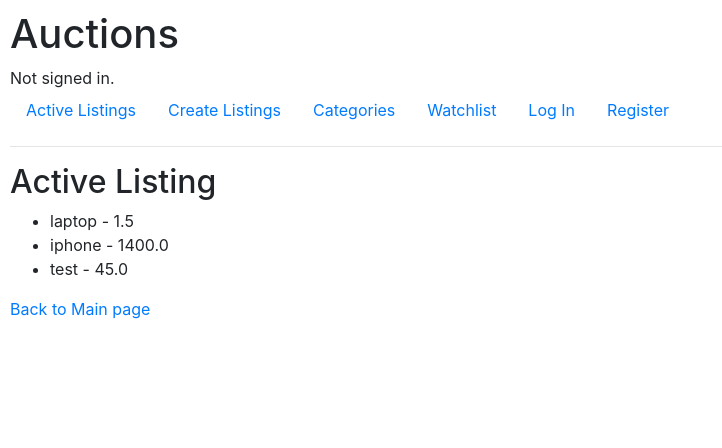
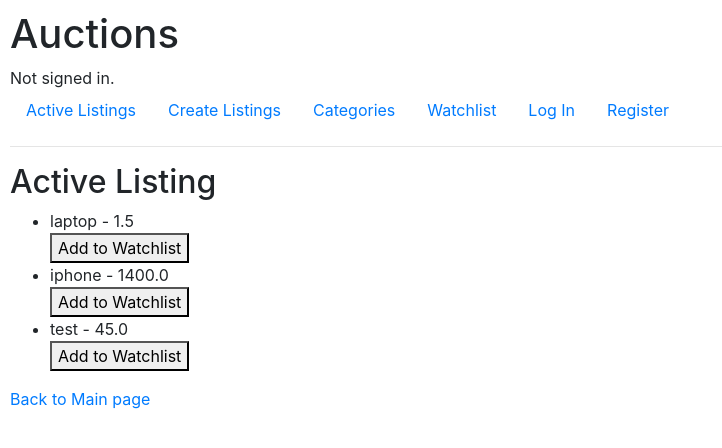
Before and after one commit to Suguru1114/CS50-commerce, a Django app: page /active_listing/ in a window 1280 px wide. Shown: the top 448 px of the page, without its empty margins (0-722 px from the left). Run offline with Django 3.2, Linux system fonts and the light colour scheme; data comes from the database, SQL or seed files in the repository; some libraries are stand-ins or nearby versions.

Commit message:
add add to watchlist button

```diff
--- a/auctions/models.py
+++ b/auctions/models.py
@@ -32,17 +32,9 @@ class Bid(models.Model):
     amount = models.DecimalField(max_digits=10, decimal_places=2)
     timestamp = models.DateTimeField(auto_now_add=True)
 
-# class Bids(models.Model):
-#     title = models.CharField(max_length=64, unique= True)
-#     price = models.DecimalField(max_digits=10,decimal_places=2)
-
-    # def __str__(self):
-    #     return f"{self.title}, {self.price}"
-# use f dtring
-
-
-
-# class comments(models.Model):
-
 # suguru pass
 # suguru1114
+
+class Watchlist(models.Model):
+    user = models.ForeignKey(User, on_delete=models.CASCADE)
+    listings = models.ManyToManyField('Listing')
--- a/auctions/templates/auctions/active_listing.html
+++ b/auctions/templates/auctions/active_listing.html
@@ -4,7 +4,14 @@
     <h2>Active Listing</h2>
     <ul>
         {% for listing in listings %}
-            <li>{{ listing.title }} - {{listing.price}}</li>
+            <li>{{ listing.title }} - {{listing.price}}
+                <form method="POST" action="{% url 'add_to_watchlist' listing.id %}">
+                    {% csrf_token %}
+                    <button type="submit">Add to Watchlist</button>
+
+                </form>
+            </li>
+            <!-- display title - price in active_listing page -->
         {% empty %}
             <li>No Listings available.</li>
         {% endfor %}
--- a/auctions/urls.py
+++ b/auctions/urls.py
@@ -9,6 +9,8 @@ urlpatterns = [
     path("register", views.register, name="register"),
     path('create_listing/', views.create_listing, name='create_listing'),
     path('active_listing/', views.active_listing, name='active_listing'),
+    path('add_to_watchlist/<int:listing_id>/', views.add_to_watchlist, name='add_to_watchlist'),
+
 
 
 ]
--- a/auctions/views.py
+++ b/auctions/views.py
@@ -4,6 +4,7 @@ from django.http import HttpResponse, HttpResponseRedirect
 from django.shortcuts import render, redirect
 from django.urls import reverse
 from .forms import ListingForm
+from django.shortcuts import get_object_or_404
 
 from .models import User, Listing, Category, Bid
 
@@ -90,3 +91,8 @@ def create_listing(request):
     return render(request, 'auctions/create_listing.html', {
         'form':form
      })
+
+def add_to_watchlist(request, listing_id):
+    listing = get_object_or_404(Listing, pk=listing_id)
+    request.user.watchlist_listings.add(listing)
+    return redirect('active_listing')
```
